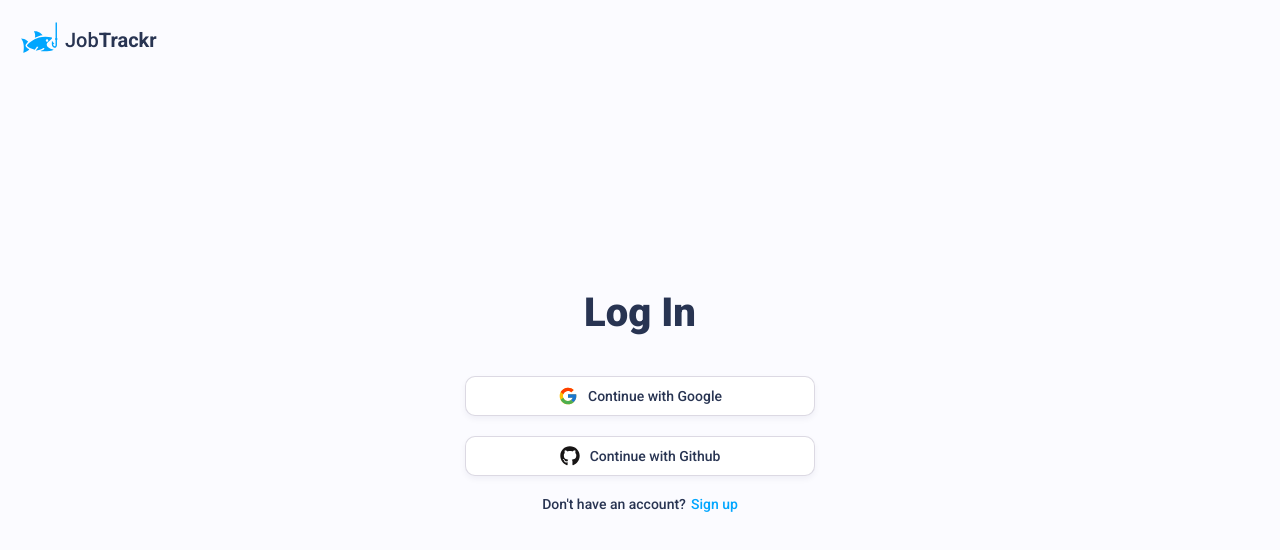
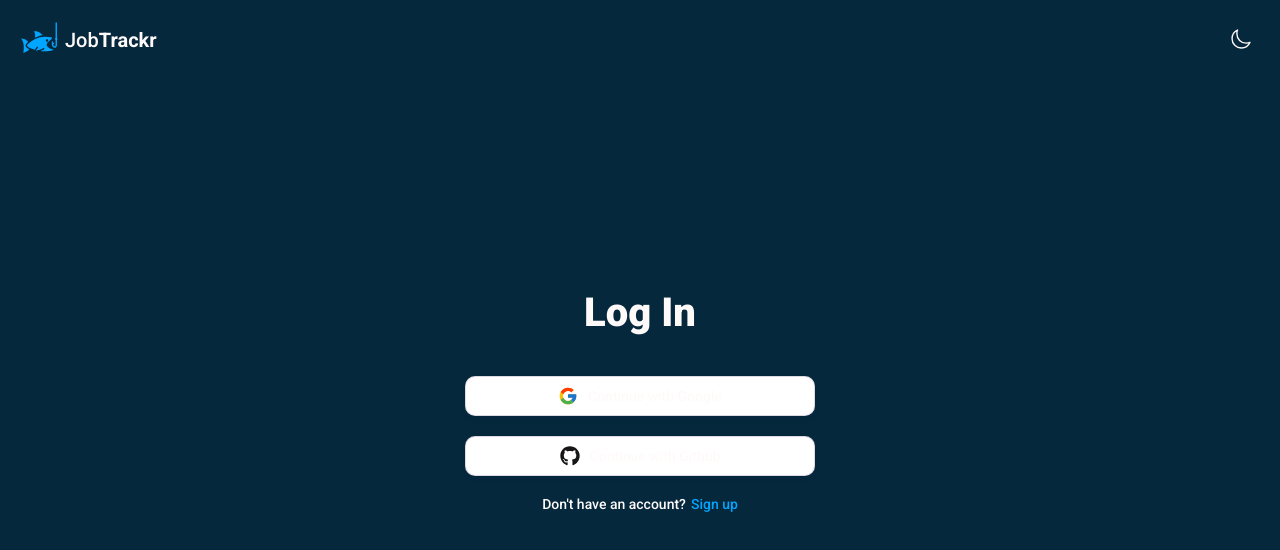
Before and after one commit to jloizel/jobtrackr, a Next.js app: page /login in a window 1280 px wide. Shown: the top 550 px of the page. Built offline with nearby package versions, Linux system fonts and the light colour scheme; no server answers.

Commit message:
fixed theme toggle not working on new pages

```diff
--- a/src/app/login/logIn.module.css
+++ b/src/app/login/logIn.module.css
@@ -4,6 +4,12 @@
   align-items: center;
   justify-content: center;
   height: 100%;
+}
+
+.toggleContainer {
+  position: absolute;
+  top: 20px;
+  right: 20px;
 }
 
 .logoContainer {
--- a/src/app/login/page.tsx
+++ b/src/app/login/page.tsx
@@ -7,6 +7,7 @@ import { useEffect } from "react";
 import { GiFishing } from "react-icons/gi";
 import { FaGithub } from "react-icons/fa";
 import Link from "next/link";
+import ThemeToggle from "@/components/themeToggle/themeToggle";
 
 const LoginPage = () => {
   const { status } = useSession();
@@ -32,6 +33,9 @@ const LoginPage = () => {
           <span>Trackr</span>
         </div>
       </div>
+      <div className={styles.toggleContainer}>
+        <ThemeToggle/>
+      </div>
       <div className={styles.wrapper}>
         <div className={styles.header}>Log In</div>
         <div className={styles.buttonsContainer}>
--- a/src/app/signup/signUp.module.css
+++ b/src/app/signup/signUp.module.css
@@ -8,7 +8,7 @@
 
 .toggleContainer {
   position: absolute;
-  top: 0;
+  top: 20px;
   right: 20px;
 }
 
@@ -91,6 +91,12 @@
   border: solid 2px #00a6ff;
 }
 
+.socialButton span {
+  color: #06283D;
+  font-size: 14px;
+  font-weight: 500;
+}
+
 .socialIcon {
   height: 20px;
 }
@@ -98,11 +104,6 @@
 .githubIcon {
   font-size: 20px;
   color: #171515;
-}
-
-.socialButton span {
-  font-size: 14px;
-  font-weight: 500;
 }
 
 .textContainer {
--- a/src/components/themeToggle/themeToggle.tsx
+++ b/src/components/themeToggle/themeToggle.tsx
@@ -6,8 +6,6 @@ import { IoMoonOutline } from "react-icons/io5";
 
 const ThemeToggle = () => {
   const { theme, toggleTheme } = useContext(ThemeContext);
-
-  console.log(theme)
 
   return (
     <div className={styles.themeToggle}>
--- a/src/utils/theme.js
+++ b/src/utils/theme.js
@@ -28,11 +28,11 @@ const ThemeProvider = ({ children }) => {
   };
 
   useEffect(() => {
-    const refreshTheme = () => {
+    if (typeof window !== "undefined") {
+      const root = document.documentElement;
+      root.setAttribute("data-theme", theme);
       localStorage.setItem("theme", theme);
-    };
-
-    refreshTheme();
+    }
   }, [theme]);
 
   return (
```
